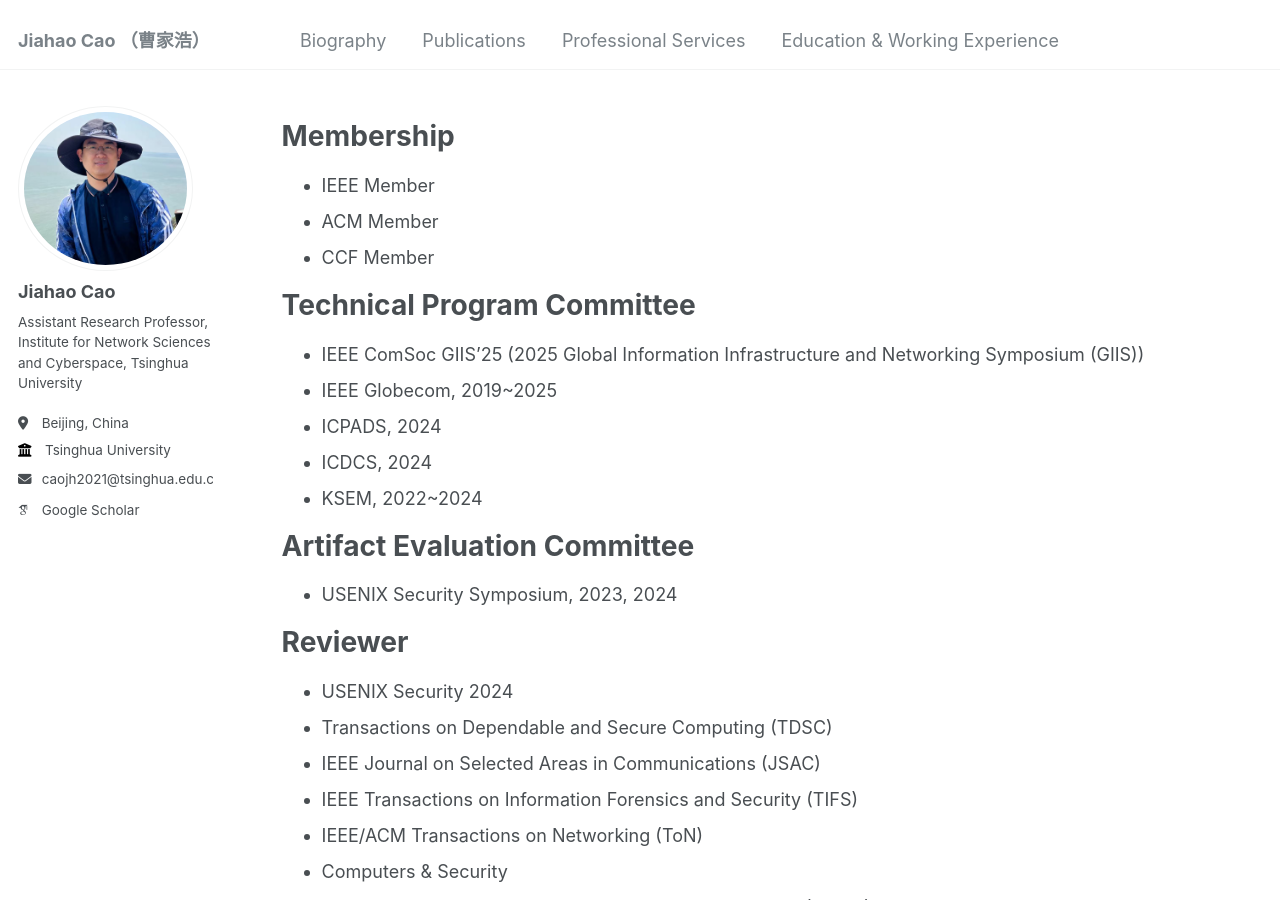
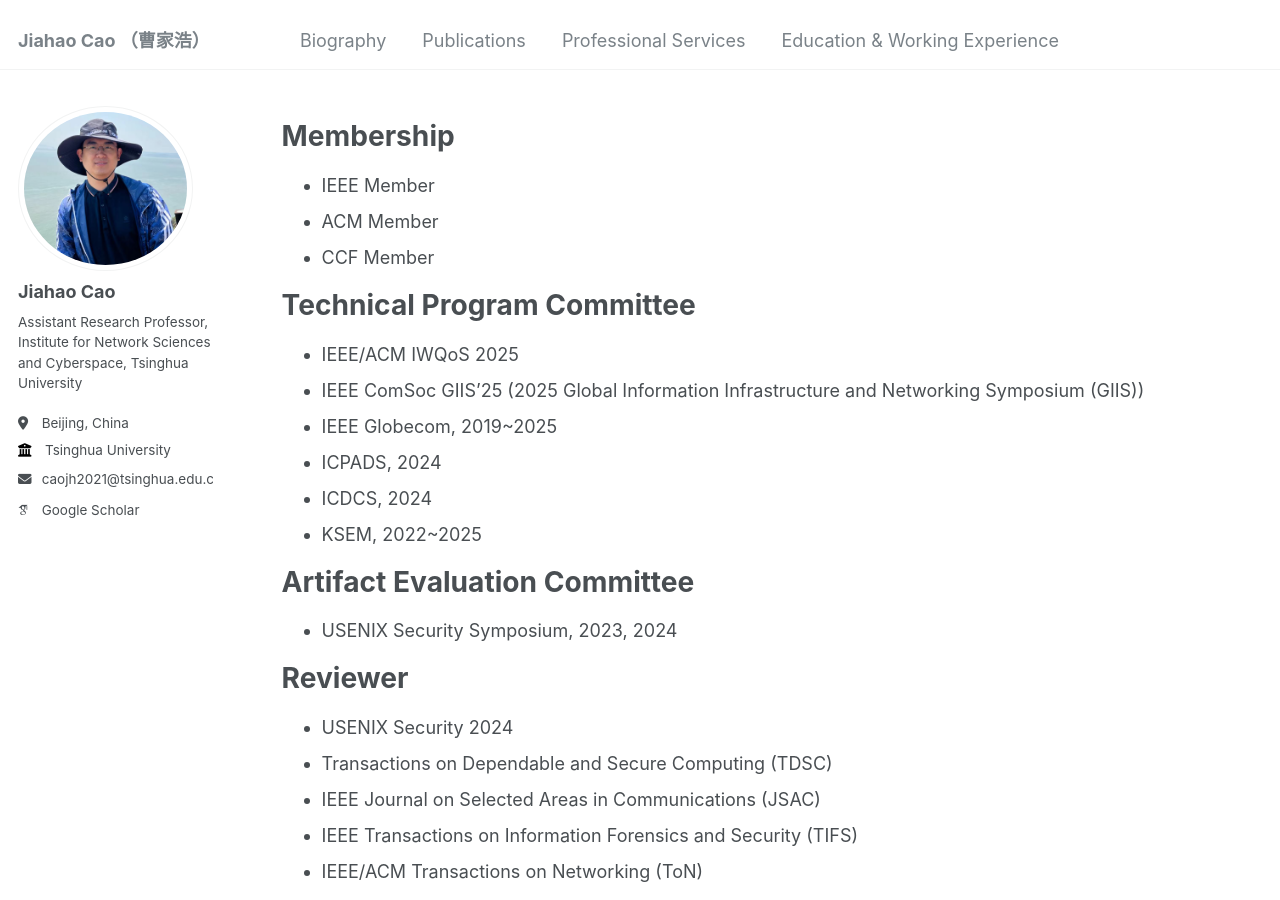
Before and after one commit to caojh15/caojh15.github.io, a Jekyll site: the page built from _pages/services.md, in a window 1280 px wide and 900 px high. Built offline with Jekyll 4.4.1, drawn with Linux system fonts in a browser that asks for light colours; some web fonts are replaced.

Commit message:
Update services.md

```diff
--- a/_pages/services.md
+++ b/_pages/services.md
@@ -10,11 +10,12 @@ author_profile: true
 * CCF Member
 
 # Technical Program Committee
+* IEEE/ACM IWQoS 2025
 * IEEE ComSoc GIIS'25 (2025 Global Information Infrastructure and Networking Symposium (GIIS))
 * IEEE Globecom, 2019~2025
 * ICPADS, 2024
 * ICDCS, 2024
-* KSEM, 2022~2024
+* KSEM, 2022~2025
 
 # Artifact Evaluation Committee
 * USENIX Security Symposium, 2023, 2024
```
